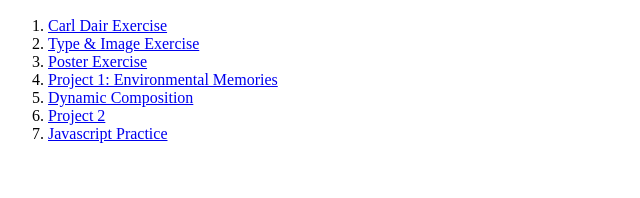
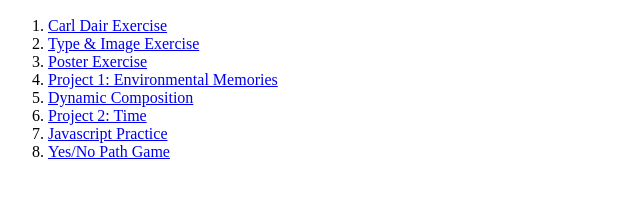
Before and after one commit to jasminelychan/wsweb, a plain HTML site: page index.html in a window 1280 px wide. Shown: the part 110-308 px from the top of the page, without its empty margins (0-640 px from the left). Drawn offline with Linux system fonts and the light colour scheme.

Commit message:
add yes/no game link

```diff
--- a/index.html
+++ b/index.html
@@ -12,8 +12,9 @@
         <li><a href="https://posterexercise.glitch.me" target="blank">Poster Exercise</a></li>
         <li><a href="https://jasminelychan.github.io/memories" target="blank">Project 1: Environmental Memories</a></li>
         <li><a href="https://dynamic-composition.glitch.me" target="blank">Dynamic Composition</a></li>
-        <li><a href="https://jasminelychan.github.io/time/" target="_blank">Project 2</a></li>
+        <li><a href="https://jasminelychan.github.io/time/" target="_blank">Project 2: Time</a></li>
         <li><a href="https://exerciseseven.glitch.me" target="_blank">Javascript Practice</a></li>
+        <li><a href="https://yesnopathgame.glitch.me/" target="_blank">Yes/No Path Game</a></li>
 
 
 
```
